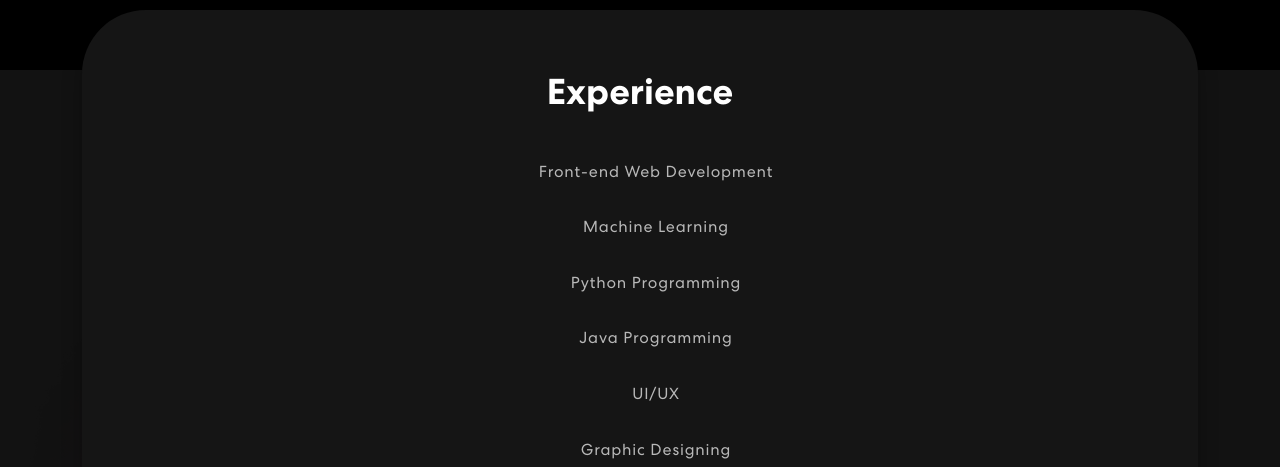
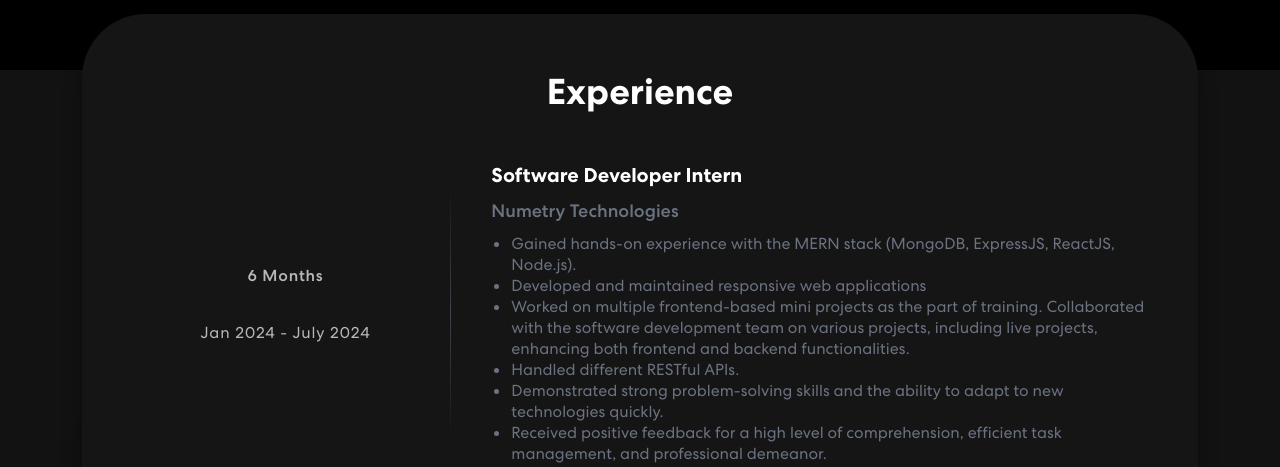
Before and after one commit to EvilXpirit/react-tailwind-portfolio, a React (Vite) app: page / in a window 1280 px wide. Shown: the part 2330-2797 px from the top of the page. Built offline with nearby package versions, Linux system fonts and the light colour scheme.

Commit message:
experience update

```diff
--- a/src/App.css
+++ b/src/App.css
@@ -498,32 +498,32 @@ nav.navbar .navbar-toggler[aria-expanded="true"] .navbar-toggler-icon {
 /* ... */
 
 .experience {
-  padding: 0 0 50px 0;
-  position: relative;
+  /* padding: 0 0 50px 0;
+  position: relative; */
 }
 
 .experience-bx {
   background: #151515;
   border-radius: 64px;
-  text-align: center;
-  padding: 60px 50px;
-  margin-top: -60px;
-  box-shadow: 0px 10px 20px rgba(0, 0, 0, 0.3); /* Add a subtle shadow */
+  /* text-align: center; */
+  /* padding: 60px 50px; */
+  /* margin-top: -60px; */
+  box-shadow: 0px 10px 20px rgba(0, 0, 0, 0.3);
 }
 
 .experience h2 {
   font-size: 36px; /* Slightly reduce font size for a more balanced look */
   font-weight: 700;
   color: #fff; /* Make the title text white */
-  padding-bottom: 2rem;
+  /* padding-bottom: 2rem; */
 }
 
 .experience p {
   color: #b8b8b8;
-  font-size: 16px; /* Slightly reduce font size for better readability */
-  letter-spacing: 0.8px; /* Adjust letter spacing */
-  line-height: 1.6em; /* Increase line height for better readability */
-  margin: 14px 0 30px 0; /* Reduce bottom margin for a more compact layout */
+  font-size: 16px;
+  letter-spacing: 0.8px;
+  line-height: 1.6em;
+  /* margin: 14px 0 30px 0;  */
 }
 
 .background-image-left {
--- a/src/components/Experience.jsx
+++ b/src/components/Experience.jsx
@@ -5,29 +5,53 @@ import colorSharp from "../assets/img/color-sharp2.png";
 
 export const Experience = () => {
   const experiences = [
-    "Front-end Web Development",
-    "Machine Learning",
-    "Python Programming",
-    "Java Programming",
-    "UI/UX",
-    "Graphic Designing",
-    "Illustration",
-    // more experiences
+    {
+      position: "Software Developer Intern",
+      company: "Numetry Technologies",
+      duration: "6 Months",
+      from: "Jan 2024 - July 2024",
+      description: [
+        " Gained hands-on experience with the MERN stack (MongoDB, ExpressJS, ReactJS, Node.js). ",
+        "Developed and maintained responsive web applications",
+        " Worked on multiple frontend-based mini projects as the part of training. Collaborated with the software development team on various projects, including live projects, enhancing both frontend and backend functionalities.",
+        " Handled different RESTful APIs. ",
+        "Demonstrated strong problem-solving skills and the ability to adapt to new technologies quickly.",
+        " Received positive feedback for a high level of comprehension, efficient task management, and professional demeanor."
+      ],
+    },
+    {
+      position: " Machine Learning Intern",
+      company: "Bharat Intern",
+      duration: "1 Month",
+      from: "Aug 2023 - Sep 2023",
+      description: [
+        " Built a machine learning model to predict house prices using linear regression.",
+        "Developed a machine learning model to predict the quality of wine using linear regression.",
+        "Created a model to predict different species of flowers based on the length of their petals and sepals using logistic regression."
+      ],
+    },
+    {
+      position: "Web Developer Intern",
+      company: "TechnoHacks EduTech",
+      duration: "1 Month",
+      from: "July 2023 - Aug 2023",
+      description: [
+        " Built a Responsive Portfolio website using React.js",
+        "Created a web application that allows users to convert currency amounts between different currencies using real-time exchange rates using HTML, CSS & JavaScript.",
+        "Built A Calculator web application using Html, CSS and JavaScript that performs basic arithmetic operations."
+      ],
+    },
   ];
 
   return (
-    <section className="experience" id="experience">
-      <div className="container">
-        <div className="row">
+    <section className="experience position-relative pb-5" id="experience">
+      <div className="container mx-auto">
           <div className="col-12">
-            <div className="experience-bx wow zoomIn">
-              <h2>Experience</h2>
-              {/* <p>While I have not had any direct experience.</p> */}
-        {/* Use the ExperienceList component here */}
-        <ExperienceList experiences={experiences} />
+            <div className="experience-bx wow zoomIn text-center -mt-14 px-12 py-14">
+              <h2 className="pb-10">Experience</h2>
+              <ExperienceList experiences={experiences} />
             </div>
           </div>
-        </div>
       </div>
       <img className="background-image-left" src={colorSharp} alt="Image" />
     </section>
--- a/src/components/ExperienceList.jsx
+++ b/src/components/ExperienceList.jsx
@@ -3,11 +3,25 @@ import React from "react";
 const ExperienceList = ({ experiences }) => {
   return (
     <div className="experience-list">
-      {/* <h3>Work Experience</h3> */}
-      <ul>
+      <ul className="space-y-8">
         {experiences.map((experience, index) => (
-          <li key={index}>
-            <p>{experience}</p>
+          <li key={index} className="flex flex-col-reverse md:flex-row items-start md:items-center">
+            <div className="md:w-1/4 text-left lg:text-center flex md:flex-col flex-col-reverse">
+              <p className="text-lg font-medium text-gray-600">{experience.duration}</p>
+              <p className="text-sm text-gray-400 mt-3 md:mt-4">{experience.from}</p>
+            </div>
+            <div className="md:w-1/12 flex justify-center items-center">
+              <div className="h-20 md:h-[250px] w-px bg-gradient-to-b from-transparent via-gray-500 to-transparent opacity-50 hidden md:flex"></div>
+            </div>
+            <div className="md:w-2/3 text-start">
+              <h4 className="text-xl font-semibold">{experience.position}</h4>
+              <h5 className="text-lg text-gray-500">{experience.company}</h5>
+              <ul className="list-disc pl-5 text-gray-500">
+                {experience.description.map((desc, i) => (
+                  <li key={i}>{desc}</li>
+                ))}
+              </ul>
+            </div>
           </li>
         ))}
       </ul>
```
